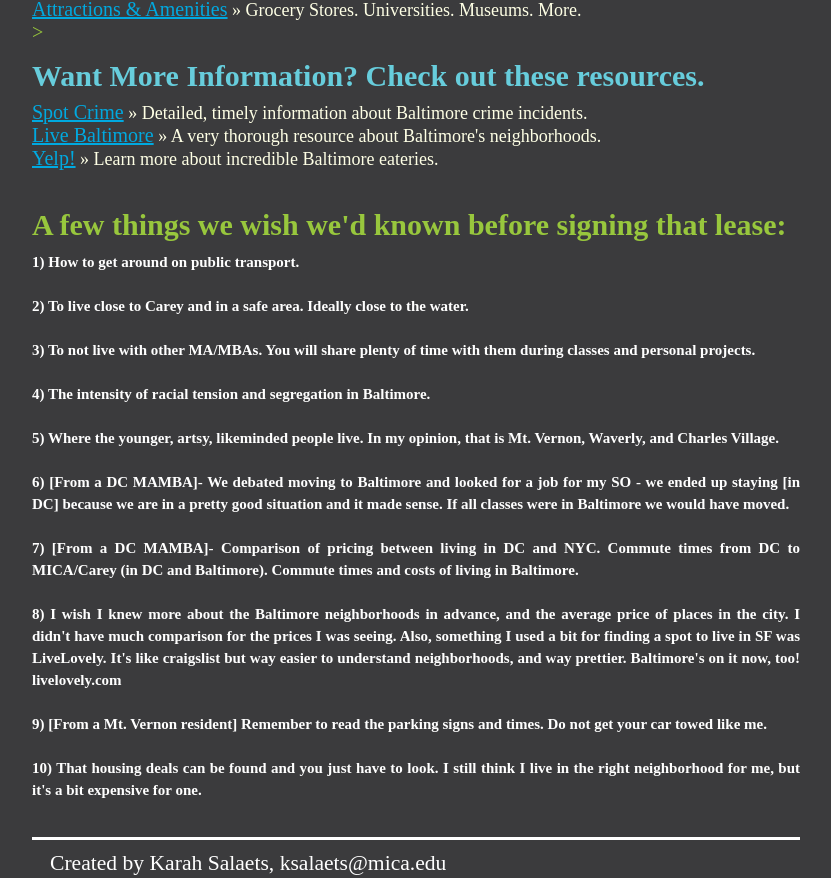
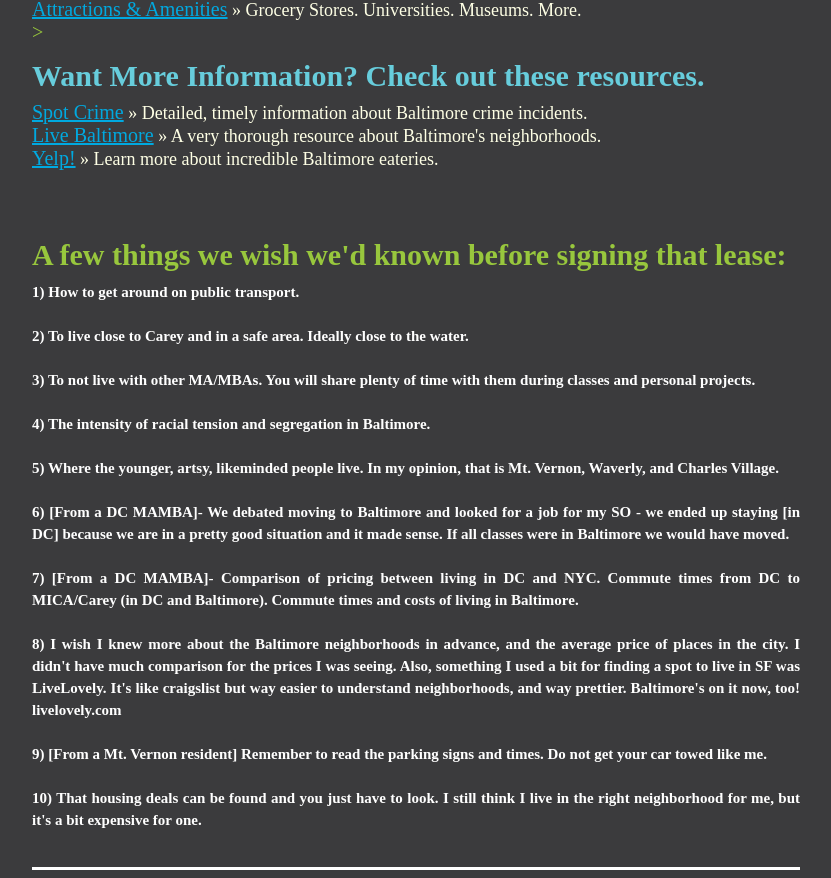
Before and after one commit to Karahmel/MAMBAMap, a Jekyll site: the page built from index.html, in a window 1280 px wide. Shown: the part 1446-2324 px from the top of the page, without its empty margins (224-1055 px from the left). Built offline with Jekyll 4.4.1, drawn with Linux system fonts in a browser that asks for light colours; some web fonts are replaced; Markdown is read by kramdown in place of the engine named in the settings.

Commit message:
Update index.html

```diff
--- a/index.html
+++ b/index.html
@@ -26,10 +26,10 @@
   <ul class="posts">
     <li><a href="http://spotcrime.com/#baltimore%2C%20md">Spot Crime</a><span> &raquo; Detailed, timely information about Baltimore crime incidents.</span></li>
     <li><a href="http://livebaltimore.com/">Live Baltimore</a><span> &raquo; A very thorough resource about Baltimore's neighborhoods.</span></li>
-    <li><a href="http://www.yelp.com/baltimore">Yelp!</a><span> &raquo; Learn more about incredible Baltimore eateries.</span></li>
+    <li><a href="http://www.yelp.com/baltimore">Yelp!</a><span> &raquo; Learn more about incredible Baltimore eateries.</span></li>  </ul>
 <br><br/>
   <h2>A few things we wish we'd known before signing that lease:</h2>
-  <h6>
+  <h5>
   1) How to get around on public transport.<br><br>
   2) To live close to Carey and in a safe area. Ideally close to the water.<br><br>
   3) To not live with other MA/MBAs. You will share plenty of time with them during classes and personal projects.<br><br>
@@ -40,8 +40,8 @@
   8) I wish I knew more about the Baltimore neighborhoods in advance, and the average price of places in the city. I didn't have much comparison for the prices I was seeing. Also, something I used a bit for finding a spot to live in SF was LiveLovely. It's like craigslist but way easier to understand neighborhoods, and way prettier. Baltimore's on it now, too! livelovely.com<br><br>
   9) [From a Mt. Vernon resident] Remember to read the parking signs and times. Do not get your car towed like me.<br><br>
   10) That housing deals can be found and you just have to look. I still think I live in the right neighborhood for me, but it's a bit expensive for one.<br>
-  </b></h6>
-  </ul>
+  </b></h5>
+
 
 
 
```
